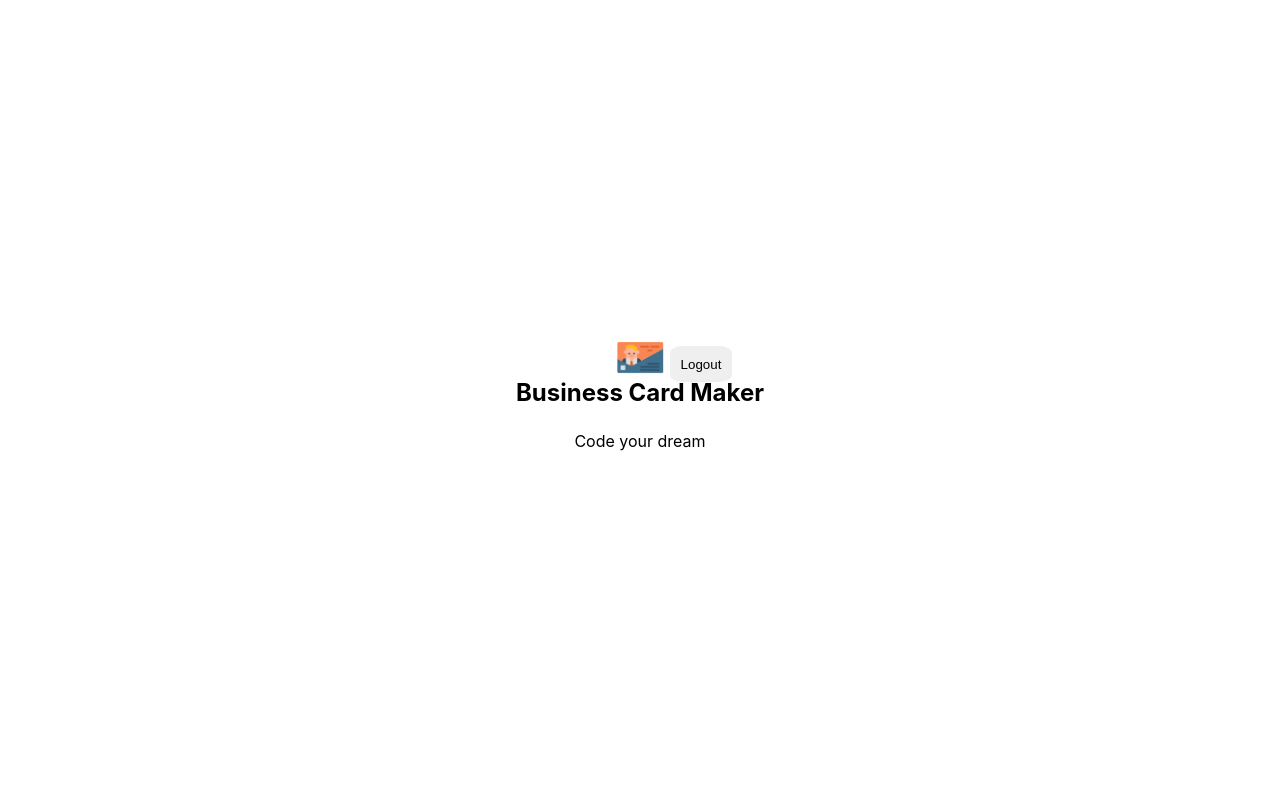
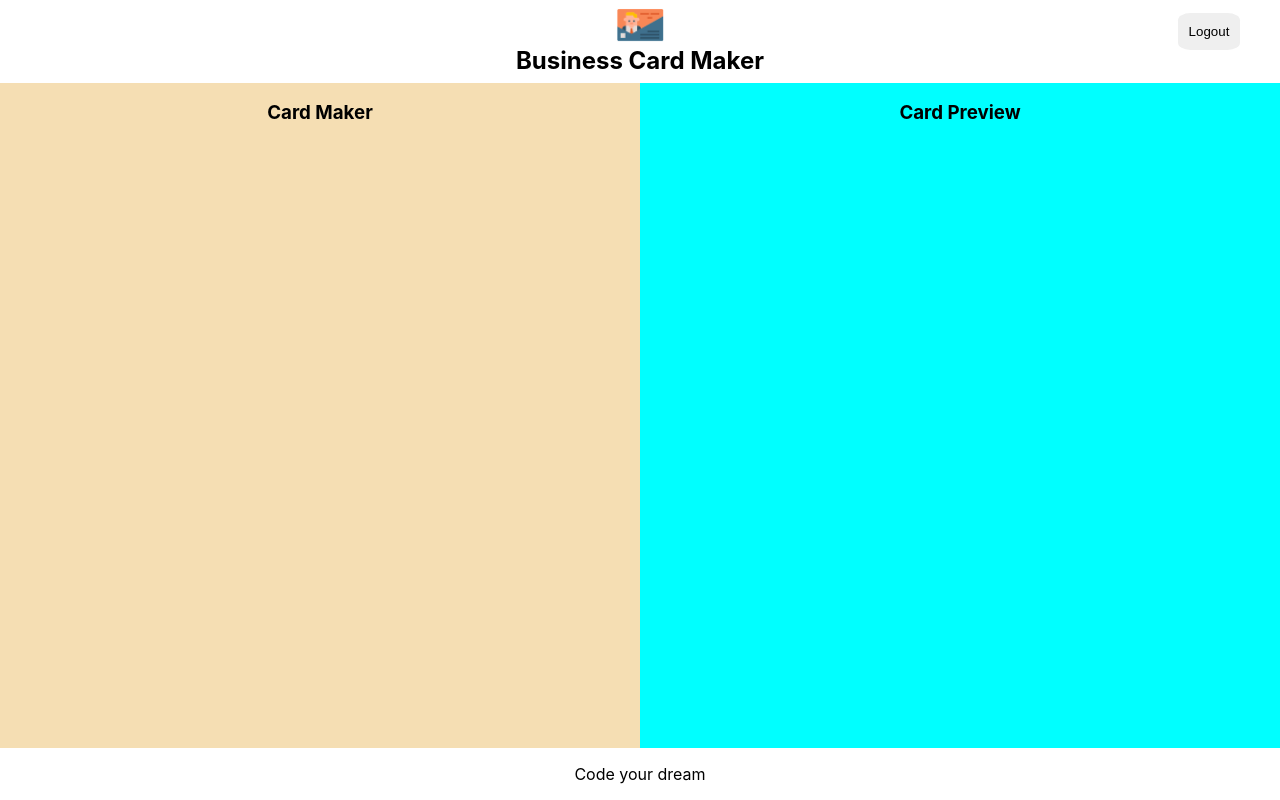
Before and after one commit to Dayoung3460/business-card-maker, a React (Create React App) app: page /maker in a window 1280 px wide. Built offline with nearby package versions, Linux system fonts and the light colour scheme; no server answers; sample sign-in values are in the browser's storage.

Commit message:
add editor and preview layout

```diff
--- /dev/null
+++ b/src/components/editor/editor.jsx
@@ -0,0 +1,12 @@
+import React from 'react'
+import styles from './editor.module.css'
+
+const Editor = (props) => (
+    <section className={styles.editor}>
+        <h1 className={styles.title}>Card Maker</h1>
+    </section>
+    )
+
+
+
+export default Editor
--- /dev/null
+++ b/src/components/editor/editor.module.css
@@ -0,0 +1,13 @@
+@value makerGreen from '../../common/color.css';
+
+.editor {
+    flex-basis: 50%;
+    background-color: wheat;
+}
+
+.title {
+    width: 100%;
+    text-align: center;
+    margin-bottom: 1rem;
+    color: makerGreen;
+}
--- a/src/components/maker/maker.jsx
+++ b/src/components/maker/maker.jsx
@@ -3,6 +3,8 @@
 import Header from "../header/header"
 import Footer from "../footer/footer"
 import {useHistory} from "react-router-dom"
+import Editor from "../editor/editor"
+import Preview from "../preview/preview"
 
 const Maker = ({ authService }) => {
     const history = useHistory()
@@ -21,6 +23,10 @@
     return (
         <section className={styles.maker}>
             <Header onLogout={onLogout}/>
+            <div className={styles.container}>
+                <Editor/>
+                <Preview/>
+            </div>
             <Footer/>
         </section>
     )
--- a/src/components/maker/maker.module.css
+++ b/src/components/maker/maker.module.css
@@ -0,0 +1,19 @@
+@value mediaQuery from '../../common/size.css';
+
+.maker {
+    width: 100%;
+    height: 100%;
+    display: flex;
+    flex-direction: column;
+}
+
+.container {
+    display: flex;
+    flex: 1;
+}
+
+@media screen and (max-width: mediaQuery) {
+    .container {
+        flex-direction: column;
+    }
+}
--- /dev/null
+++ b/src/components/preview/preview.jsx
@@ -0,0 +1,10 @@
+import React from 'react';
+import styles from './preview.module.css'
+
+const Preview = (props) => (
+   <section className={styles.preview}>
+       <h1 className={styles.title}>Card Preview</h1>
+   </section>
+);
+
+export default Preview;
--- /dev/null
+++ b/src/components/preview/preview.module.css
@@ -0,0 +1,13 @@
+@value makerGreen from '../../common/color.css';
+
+.preview {
+    flex-basis: 50%;
+    background-color: aqua;
+}
+
+.title {
+    width: 100%;
+    text-align: center;
+    margin-bottom: 1rem;
+    color: makerGreen;
+}
```
